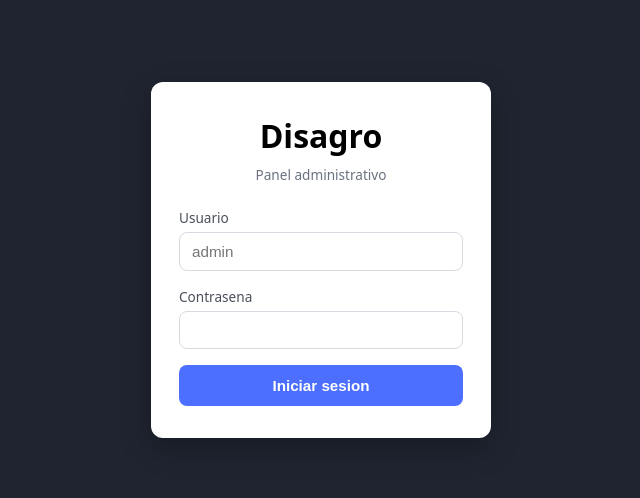
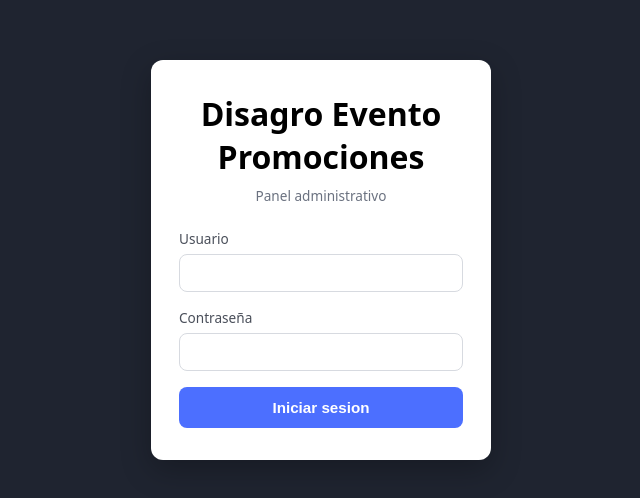
Before and after one commit to garbizudev/disagro-promociones-frontend, a React (Vite) app: page /admin/login in a window 1280 px wide. Shown: the part 140-638 px from the top of the page, without its empty margins (319-959 px from the left). Built offline with nearby package versions, Linux system fonts and the light colour scheme.

Commit message:
Mejoras en el login

```diff
--- a/src/pages/AdminLoginPage.tsx
+++ b/src/pages/AdminLoginPage.tsx
@@ -47,19 +47,19 @@ export function AdminLoginPage() {
   return (
     <div className="admin-login-page">
       <form className="admin-login-card" onSubmit={handleSubmit(onSubmit)}>
-        <h1>Disagro</h1>
+        <h1>Disagro Evento Promociones</h1>
         <p className="subtitulo">Panel administrativo</p>
 
         <label className="campo">
           <span>Usuario</span>
-          <input type="text" placeholder="admin" {...register("username")} />
+          <input type="text" placeholder="" {...register("username")} />
           {errors.username && (
             <span className="error">{errors.username.message}</span>
           )}
         </label>
 
         <label className="campo">
-          <span>Contrasena</span>
+          <span>Contraseña</span>
           <input type="password" {...register("password")} />
           {errors.password && (
             <span className="error">{errors.password.message}</span>
```
